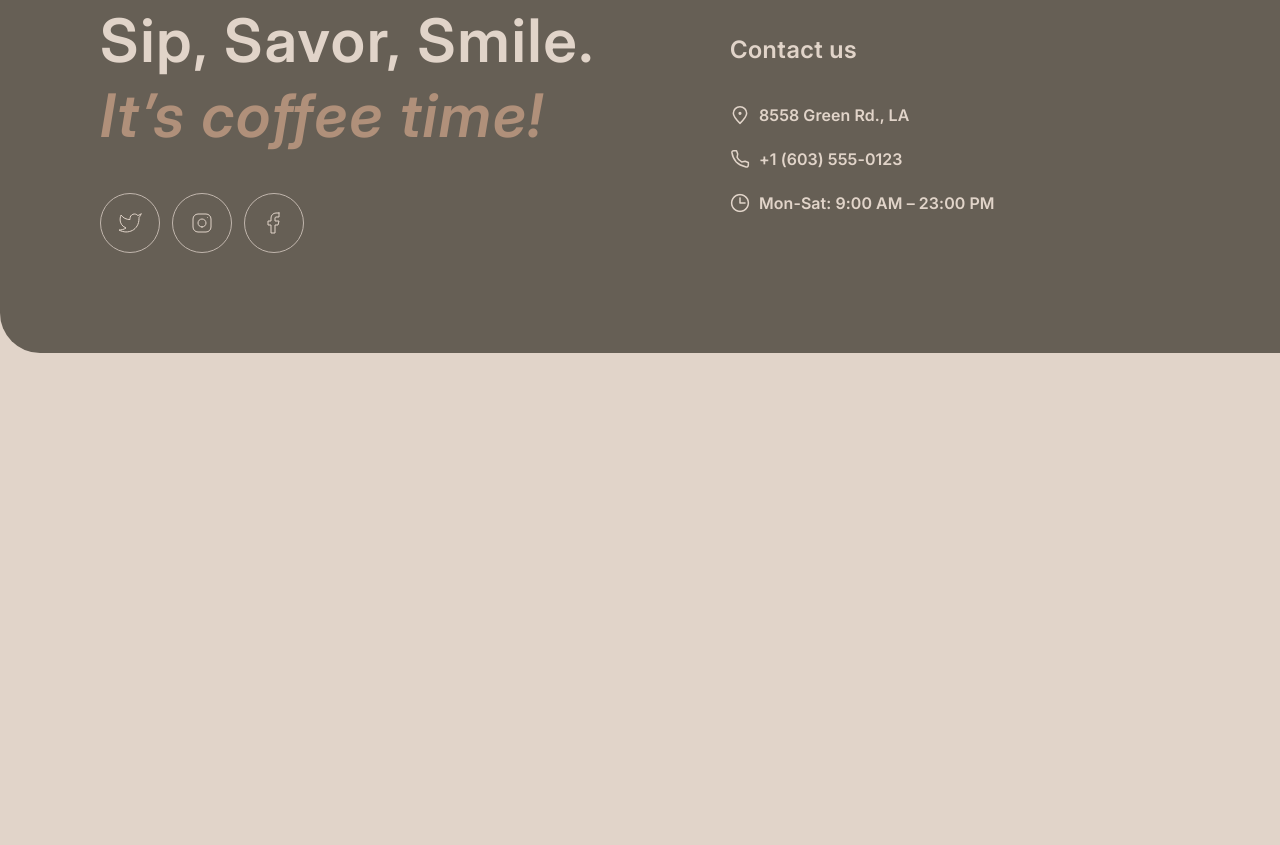
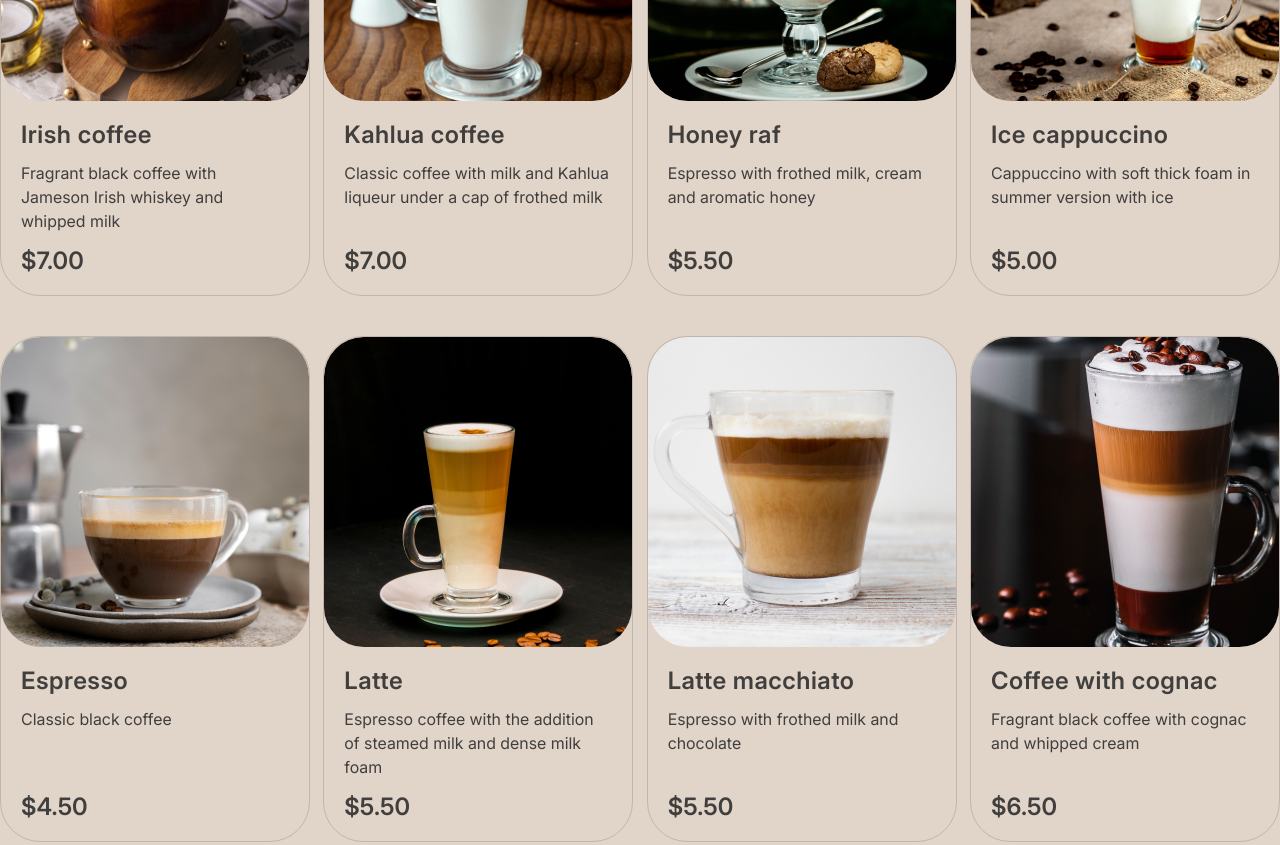
Before and after one commit to woodprop/coffeehouse, a website: page menu.html in a window 1280 px wide. Shown: the part 586-1431 px from the top of the page. Before the commit the page ends 939 px from the top, so only its background shows below. Drawn offline with Linux system fonts and the light colour scheme.

Commit message:
feat: add product cards

```diff
--- a/menu.html
+++ b/menu.html
@@ -54,10 +54,91 @@
 
         <div class="menu__cards">
             <div class="card">
-                <div class="card__image"></div>
-                <h4 class="card__title">Irish coffee</h4>
-                <p class="card__text">Fragrant black coffee with Jameson Irish whiskey and whipped milk</p>
-                <h4 class="card__price">$7.00</h4>
+                <div class="card__image">
+                    <img src="images/menu/coffee-1.jpg" alt="cup of coffee">
+                </div>
+                <div class="card__data">
+                    <h4 class="card__title">Irish coffee</h4>
+                    <p class="card__text">Fragrant black coffee with Jameson Irish whiskey and whipped milk</p>
+                    <h4 class="card__price">$7.00</h4>
+                </div>
+            </div>
+
+            <div class="card">
+                <div class="card__image">
+                    <img src="images/menu/coffee-2.jpg" alt="cup of coffee">
+                </div>
+                <div class="card__data">
+                    <h4 class="card__title">Kahlua coffee</h4>
+                    <p class="card__text">Classic coffee with milk and Kahlua liqueur under a cap of frothed milk</p>
+                    <h4 class="card__price">$7.00</h4>
+                </div>
+            </div>
+
+            <div class="card">
+                <div class="card__image">
+                    <img src="images/menu/coffee-3.jpg" alt="cup of coffee">
+                </div>
+                <div class="card__data">
+                    <h4 class="card__title">Honey raf</h4>
+                    <p class="card__text">Espresso with frothed milk, cream and aromatic honey</p>
+                    <h4 class="card__price">$5.50</h4>
+                </div>
+            </div>
+
+            <div class="card">
+                <div class="card__image">
+                    <img src="images/menu/coffee-4.jpg" alt="cup of coffee">
+                </div>
+                <div class="card__data">
+                    <h4 class="card__title">Ice cappuccino</h4>
+                    <p class="card__text">Cappuccino with soft thick foam in summer version with ice</p>
+                    <h4 class="card__price">$5.00</h4>
+                </div>
+            </div>
+
+            <div class="card">
+                <div class="card__image">
+                    <img src="images/menu/coffee-5.jpg" alt="cup of coffee">
+                </div>
+                <div class="card__data">
+                    <h4 class="card__title">Espresso</h4>
+                    <p class="card__text">Classic black coffee</p>
+                    <h4 class="card__price">$4.50</h4>
+                </div>
+            </div>
+
+            <div class="card">
+                <div class="card__image">
+                    <img src="images/menu/coffee-6.jpg" alt="cup of coffee">
+                </div>
+                <div class="card__data">
+                    <h4 class="card__title">Latte</h4>
+                    <p class="card__text">Espresso coffee with the addition of steamed milk and dense milk foam</p>
+                    <h4 class="card__price">$5.50</h4>
+                </div>
+            </div>
+
+            <div class="card">
+                <div class="card__image">
+                    <img src="images/menu/coffee-7.jpg" alt="cup of coffee">
+                </div>
+                <div class="card__data">
+                    <h4 class="card__title">Latte macchiato</h4>
+                    <p class="card__text">Espresso with frothed milk and chocolate</p>
+                    <h4 class="card__price">$5.50</h4>
+                </div>
+            </div>
+
+            <div class="card">
+                <div class="card__image">
+                    <img src="images/menu/coffee-8.jpg" alt="cup of coffee">
+                </div>
+                <div class="card__data">
+                    <h4 class="card__title">Coffee with cognac</h4>
+                    <p class="card__text">Fragrant black coffee with cognac and whipped cream</p>
+                    <h4 class="card__price">$6.50</h4>
+                </div>
             </div>
 
         </div>
--- /dev/null
+++ b/sass/components/_cards.scss
@@ -0,0 +1,55 @@
+.card {
+  display: flex;
+  flex-direction: column;
+  width: 310px;
+  height: 506px;
+  border: 1px solid $color-border-light;
+  border-radius: 40px;
+  overflow: hidden;
+  cursor: pointer;
+
+  &:hover {
+    & img {
+      transform: scale(0.92);
+    }
+  }
+}
+
+
+
+.card__image {
+  display: flex;
+  align-items: center;
+  justify-content: center;
+  width: 100%;
+  height: 310px;
+  border-radius: 40px;
+  overflow: hidden;
+
+  img {
+    transition: all 0.3s ease;
+  }
+}
+
+.card__data {
+  padding: 20px;
+  display: flex;
+  flex-grow: 1;
+  flex-direction: column;
+}
+
+.card__title {
+  @include font($size: 2.4rem);
+  letter-spacing: 0.5px;
+}
+
+.card__text {
+  flex-grow: 1;
+  margin-top: 12px;
+  @include font($size: 1.6rem, $weight: 400);
+  line-height: 150%;
+}
+
+.card__price {
+  @include font($size: 2.4rem);
+}
--- a/sass/layout/menu/_menu.scss
+++ b/sass/layout/menu/_menu.scss
@@ -12,3 +12,11 @@
   margin-top: 40px;
   gap: 16px;
 }
+
+.menu__cards {
+  margin-top: 40px;
+  display: flex;
+  flex-wrap: wrap;
+  justify-content: space-between;
+  row-gap: 40px;
+}
--- a/sass/main.scss
+++ b/sass/main.scss
@@ -14,6 +14,7 @@
 @import "components/buttons";
 @import "components/slider";
 @import "components/tabs";
+@import "components/cards";
 
 @import "layout/wrapper";
 @import "layout/header";
```
Also changed, not shown: css/style.css, images/menu/coffee-1.jpg (added), images/menu/coffee-2.jpg (added), images/menu/coffee-3.jpg (added), images/menu/coffee-4.jpg (added), images/menu/coffee-5.jpg (added), images/menu/coffee-6.jpg (added), images/menu/coffee-7.jpg (added), images/menu/coffee-8.jpg (added), 1 other file.
